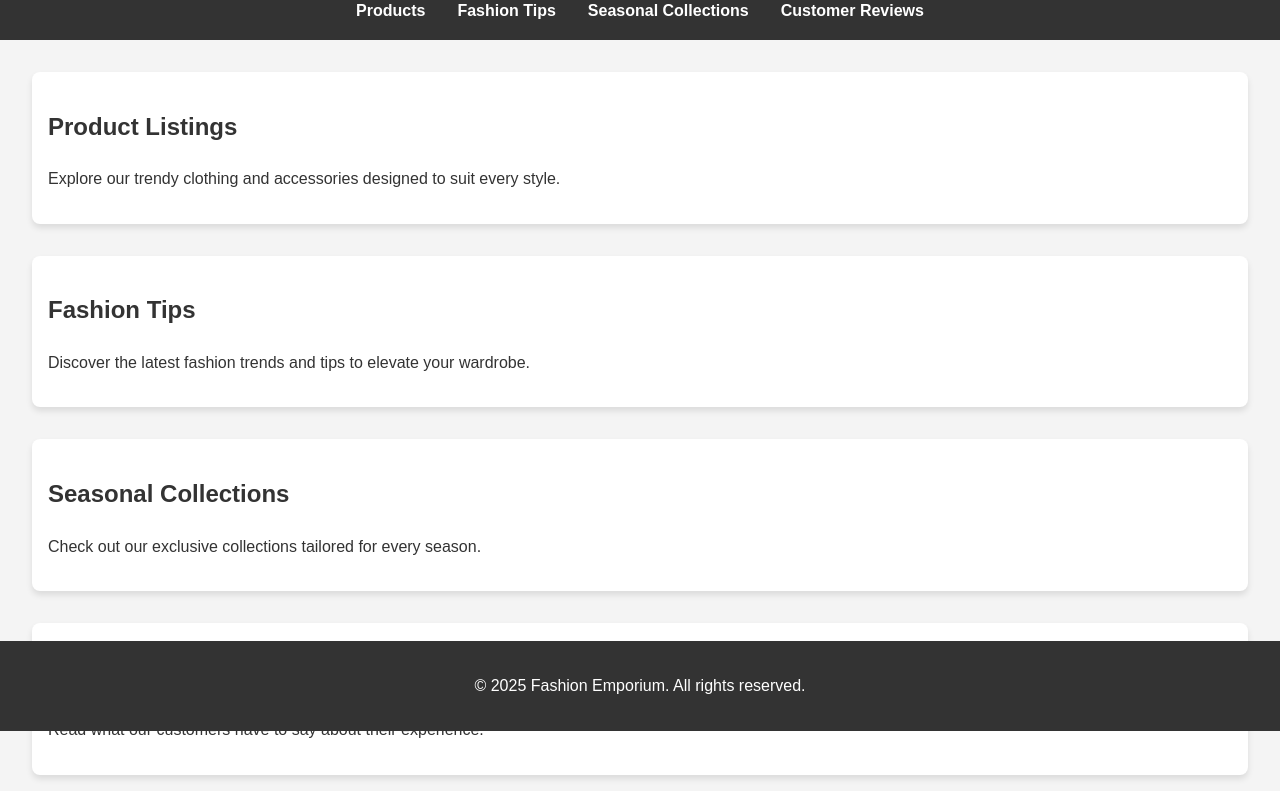
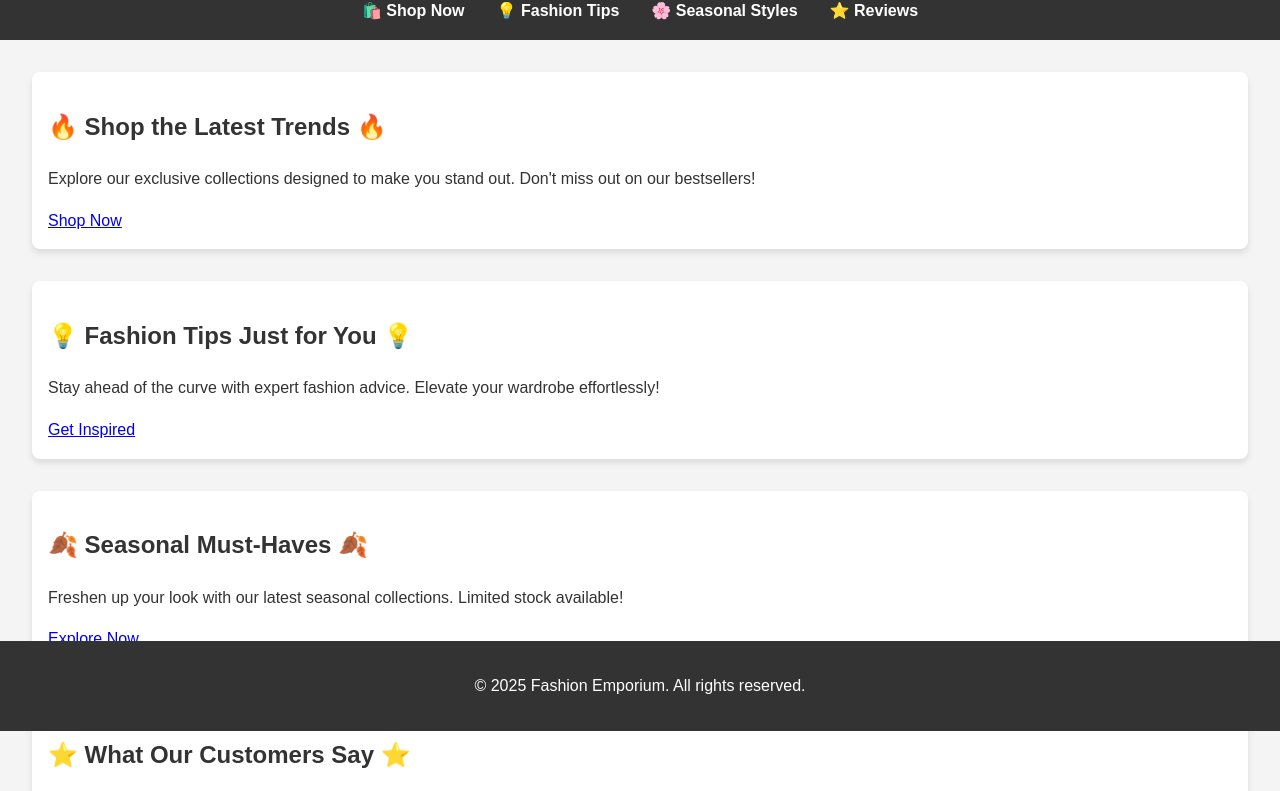
Before and after one commit to gabrieldigger/Fashion-Emporium, a plain HTML site: page index.html in a window 1280 px wide. Shown: the part 69-860 px from the top of the page. Drawn offline with Linux system fonts and the light colour scheme.

Commit message:
Update index.html

```diff
--- a/index.html
+++ b/index.html
@@ -3,41 +3,46 @@
 <head>
     <meta charset="UTF-8">
     <meta name="viewport" content="width=device-width, initial-scale=1.0">
-    <title>Fashion Emporium</title>
+    <title>Fashion Emporium - Elevate Your Style</title>
     <link rel="stylesheet" href="styles.css">
 </head>
 <body>
+
     <header>
-        <div class="logo">Fashion Emporium</div>
+        <div class="logo">✨ Fashion Emporium ✨</div>
         <nav>
             <ul>
-                <li><a href="#products">Products</a></li>
-                <li><a href="#tips">Fashion Tips</a></li>
-                <li><a href="#seasonal">Seasonal Collections</a></li>
-                <li><a href="#reviews">Customer Reviews</a></li>
+                <li><a href="#products">🛍️ Shop Now</a></li>
+                <li><a href="#tips">💡 Fashion Tips</a></li>
+                <li><a href="#seasonal">🌸 Seasonal Styles</a></li>
+                <li><a href="#reviews">⭐ Reviews</a></li>
             </ul>
         </nav>
     </header>
 
     <main>
         <section id="products">
-            <h1>Product Listings</h1>
-            <p>Explore our trendy clothing and accessories designed to suit every style.</p>
+            <h1>🔥 Shop the Latest Trends 🔥</h1>
+            <p>Explore our exclusive collections designed to make you stand out. Don't miss out on our bestsellers!</p>
+            <a href="#" class="cta-button">Shop Now</a>
         </section>
 
         <section id="tips">
-            <h1>Fashion Tips</h1>
-            <p>Discover the latest fashion trends and tips to elevate your wardrobe.</p>
+            <h1>💡 Fashion Tips Just for You 💡</h1>
+            <p>Stay ahead of the curve with expert fashion advice. Elevate your wardrobe effortlessly!</p>
+            <a href="#" class="cta-button">Get Inspired</a>
         </section>
 
         <section id="seasonal">
-            <h1>Seasonal Collections</h1>
-            <p>Check out our exclusive collections tailored for every season.</p>
+            <h1>🍂 Seasonal Must-Haves 🍂</h1>
+            <p>Freshen up your look with our latest seasonal collections. Limited stock available!</p>
+            <a href="#" class="cta-button">Explore Now</a>
         </section>
 
         <section id="reviews">
-            <h1>Customer Reviews</h1>
-            <p>Read what our customers have to say about their experience.</p>
+            <h1>⭐ What Our Customers Say ⭐</h1>
+            <p>See why thousands love Fashion Emporium. Read real reviews from our happy customers!</p>
+            <a href="#" class="cta-button">Read Reviews</a>
         </section>
     </main>
 
@@ -45,6 +50,5 @@
         <p>&copy; 2025 Fashion Emporium. All rights reserved.</p>
     </footer>
 
-    <script src="scripts.js"></script>
 </body>
 </html>
```
